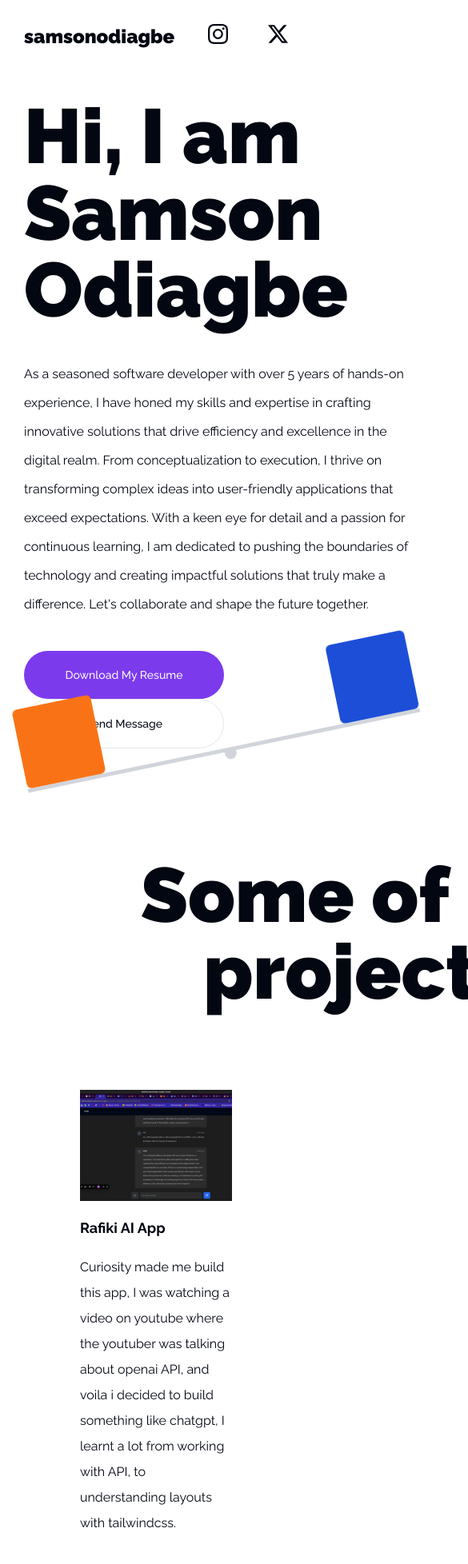
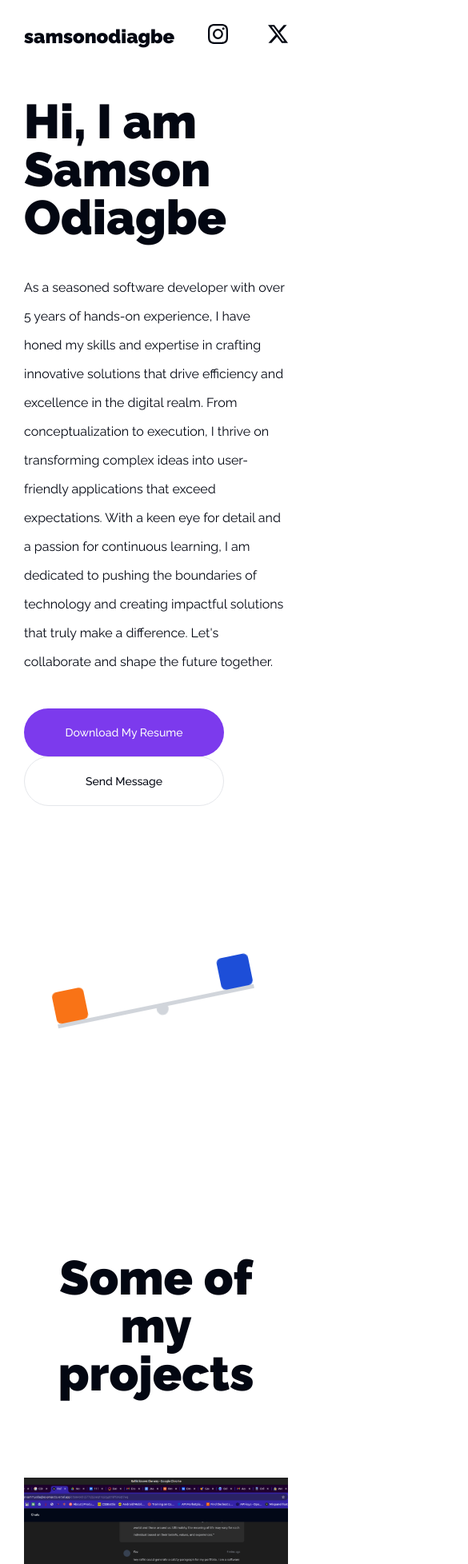
Before and after one commit to sammyodiagbe/samsonodiagbe, a Next.js app: page / in a window 390 px wide. Shown: the top 1956 px of the page at 80% size, 585 px wide, since content can reach past the window. Built offline with nearby package versions, Linux system fonts and the light colour scheme.

Commit message:
responsive design

```diff
--- a/src/app/page.tsx
+++ b/src/app/page.tsx
@@ -12,7 +12,7 @@ export default function Home() {
         id="about-me"
       >
         <section className="grid gap-[40px]">
-          <h1 className="text-8xl font-black">
+          <h1 className="text-6xl lg:text-8xl font-black">
             Hi, I am <br />
             Samson Odiagbe
           </h1>
@@ -32,12 +32,12 @@ export default function Home() {
             <CustomButton variant={"outline"} content="Send Message" />
           </div>
         </section>
-        <section className="flex items-center justify-center">
+        <section className="overflow-hidden min-h-[500px]  flex items-center justify-center">
           <AnimatedComponent />
         </section>
       </header>
-      <div className="p-[100px]" id="portfolio">
-        <h1 className="text-8xl font-black w-[700px] text-center mx-auto mb-[100px]">
+      <div className="p-[30px] lg:p-[100px]" id="portfolio">
+        <h1 className="text-6xl lg:text-8xl font-black lg:w-[700px] text-center mx-auto mb-[100px]">
           Some of my projects
         </h1>
         <div className="grid md:grid-cols-2 lg:grid-cols-3 gap-[30px]">
@@ -60,7 +60,7 @@ export default function Home() {
         id="contact"
       >
         <section className="grid gap-[30px]">
-          <h1 className="text-8xl font-black">
+          <h1 className="text-6xl lg:text-8xl font-black">
             I would love <br />
             to hear from you
           </h1>
--- a/src/components/app-ui/animatedComponent.tsx
+++ b/src/components/app-ui/animatedComponent.tsx
@@ -3,12 +3,12 @@
 import { cn } from "@/lib/utils";
 import { motion } from "framer-motion";
 
-const childStyle = `h-[100px] w-[100px] bg-gray-600 absolute top-[-100px] rounded-md`;
+const childStyle = `w-[40px] top-[-40px] h-[40px] lg:h-[100px] lg:w-[100px] bg-gray-600 absolute lg:top-[-100px] rounded-md`;
 
 const AnimatedComponent = () => {
   return (
     <motion.div
-      className="h-[5px] w-[500px] bg-gray-300 relative after:absolute after:left-[50%]  after:h-[15px] after:w-[15px] after:rounded-full after:bg-inherit"
+      className="w-[250px] h-[5px] lg:w-[500px] bg-gray-300 relative after:absolute after:left-[50%]  after:h-[15px] after:w-[15px] after:rounded-full after:bg-inherit"
       animate={{
         rotate: [-30, 0, 30],
         origin: "center",
```
